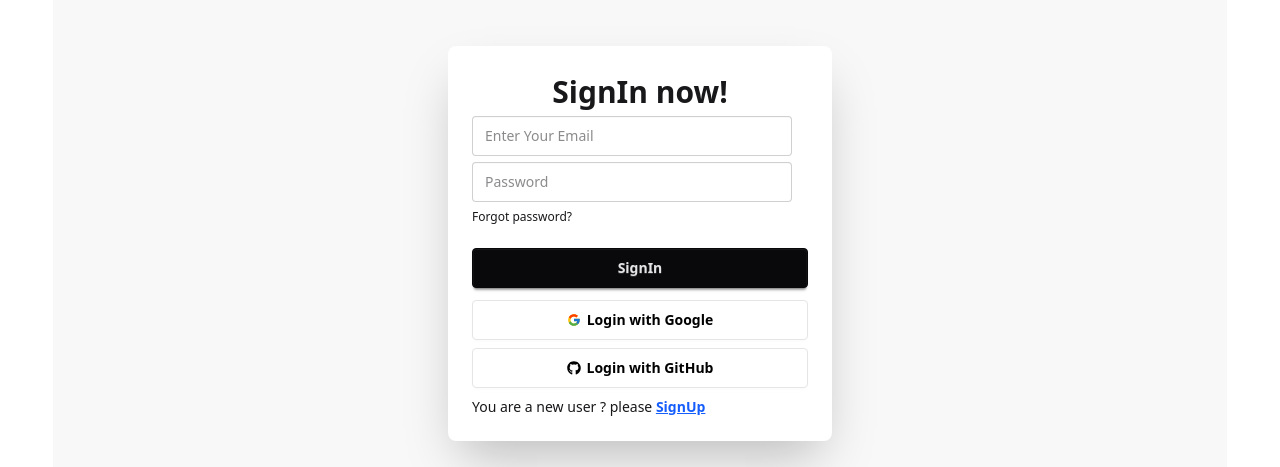
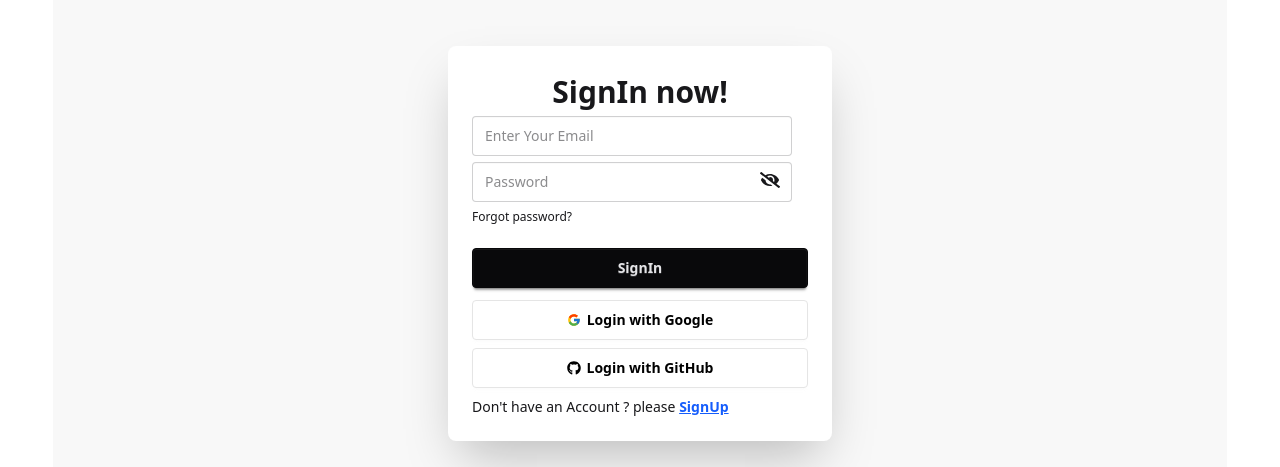
Before and after one commit to AbdurRahimMontu/react-firebase, a React (Vite) app: page /signIn in a window 1280 px wide. Shown: the part 167-634 px from the top of the page. Built offline with nearby package versions, Linux system fonts and the light colour scheme; no server answers.

Commit message:
signIn and signUp form add

```diff
--- a/package.json
+++ b/package.json
@@ -12,10 +12,12 @@
   "dependencies": {
     "@tailwindcss/vite": "^4.1.14",
     "daisyui": "^5.3.7",
+    "firebase": "^12.4.0",
     "react": "^19.1.1",
     "react-dom": "^19.1.1",
     "react-icons": "^5.5.0",
     "react-router": "^7.9.4",
+    "react-toastify": "^11.0.5",
     "tailwindcss": "^4.1.14"
   },
   "devDependencies": {
--- /dev/null
+++ b/src/firebase/firebase.config.js
@@ -0,0 +1,24 @@
+
+import { initializeApp } from "firebase/app";
+import { getAuth } from "firebase/auth";
+
+const firebaseConfig = {
+  apiKey: import.meta.env.VITE_API_KEY,
+  authDomain: import.meta.env.VITE_AUTH_DOMAIN,
+  projectId: import.meta.env.VITE_PROJECT_ID,
+  storageBucket: import.meta.env.VITE_STORAGE_BUCKET,
+  messagingSenderId: import.meta.env.VITE_MESSAGING_SENDER_ID,
+  appId: import.meta.env.VITE_APP_ID,
+};
+
+
+const app = initializeApp(firebaseConfig);
+export const auth = getAuth(app);
+// export default auth;
+
+//   apiKey: import.meta.env.VITE_API_KEY,
+//   authDomain: import.meta.env.VITE_AUTH_DOMAIN,
+//   projectId: import.meta.env.VITE_PROJECT_ID,
+//   storageBucket: import.meta.env.VITE_STORAGE_BUCKET,
+//   messagingSenderId: import.meta.env.VITE_MESSAGING_SENDER_ID,
+//   appId: import.meta.env.VITE_APP_ID,
--- a/src/main.jsx
+++ b/src/main.jsx
@@ -3,10 +3,12 @@ import { createRoot } from 'react-dom/client'
 import './index.css'
 import { RouterProvider } from 'react-router'
 import Routes from './routes/Routes'
+import { ToastContainer } from 'react-toastify'
 
 
 createRoot(document.getElementById('root')).render(
   <StrictMode>
 <RouterProvider router={Routes}></RouterProvider>
+ <ToastContainer />
   </StrictMode>,
 )
--- a/src/pages/SignIn.jsx
+++ b/src/pages/SignIn.jsx
@@ -1,16 +1,43 @@
-import React from 'react';
+import React, { useState } from 'react';
 import { FaGithub, FaGoogle } from 'react-icons/fa';
 import { FcGoogle } from 'react-icons/fc';
 import { Link } from 'react-router';
+import { toast } from 'react-toastify';
+import { FaEye, FaEyeSlash } from 'react-icons/fa';
+import { signInWithEmailAndPassword } from 'firebase/auth';
+import { auth } from '../firebase/firebase.config';
 
 const SignIn = () => {
-    const handleSubmit=(e)=>{
+     const [show, setShow] = useState(false)
+        const handleSignIn=(e)=>{
             e.preventDefault();
             const form = e.target;
             const email = form.email.value;
             const password = form.password.value;
 
             console.log({email, password});
+          // if(password.length < 6){
+          //   toast.warning("Password should be at least 6 digit");
+          //   return;
+          // }
+          // password validation
+          const regularExp = /^(?=.*[a-z])(?=.*[A-Z])(?=.*\d)(?=.*[!@#$%^&*()_\-+=\[\]{};:'",.<>\/?\\|]).{6,}$/;
+
+          if(!regularExp.test(password)){
+            toast.error( "Password must be at least 6 characters long and include uppercase, lowercase, number and one special character.");
+            return;
+          }
+
+            signInWithEmailAndPassword(auth, email, password)
+            .then((res)=>{
+              console.log(res);
+              toast.success("SignIn Successfully")
+            })
+            .catch((error)=>{
+              console.log(error);
+              toast.error(error.message)
+            })
+
         }
     return (
         <div className=' bg-base-200'>
@@ -19,11 +46,16 @@ const SignIn = () => {
 
     <div className="card bg-base-100 w-full  max-w-sm  shadow-2xl">
       <div className="card-body">
-        <form onSubmit={handleSubmit} className="fieldset ">
+        <form onSubmit={handleSignIn} className="fieldset ">
           <h1 className="text-3xl text-center font-bold">SignIn now!</h1>
 
 <input type="email" className="input outline-none" name="email" placeholder="Enter Your Email"/>
-<input type="password" className="input outline-none" name="password" placeholder="Password"/>
+<div className='relative'>
+  <input  type={show?"text" :"password"} className="input outline-none" name="password" placeholder="Password"/>
+  <span onClick={()=>setShow(!show)} className='top-2 right-7 absolute cursor-pointer z-50'>
+   {show? <FaEye size={20}/> : <FaEyeSlash size={20}/> }
+  </span>
+</div>
 
           <div><Link className="link link-hover">Forgot password?</Link></div>
           <button className="btn btn-neutral mt-4">SignIn</button>
@@ -40,7 +72,7 @@ const SignIn = () => {
 </button>
        </div>
 
-        <h3>You are a new user ? please <Link to="/signUp" className='text-blue-600 font-bold underline'>SignUp</Link></h3>
+        <h3>Don't have an Account ? please <Link to="/signUp" className='text-blue-600 font-bold underline'>SignUp</Link></h3>
       </div>
     </div>
   </div>
--- a/src/pages/SignUp.jsx
+++ b/src/pages/SignUp.jsx
@@ -1,14 +1,41 @@
-import React from 'react';
+import React, { useState } from 'react';
 import { Link } from 'react-router';
+import { auth } from '../firebase/firebase.config';
+import { createUserWithEmailAndPassword } from 'firebase/auth';
+import { toast } from 'react-toastify';
+import { FaEye, FaEyeSlash } from 'react-icons/fa';
 
 const SignUp = () => {
-    const handleSubmit=(e)=>{
+  const [show, setShow] = useState(false)
+    const handleSignUp=(e)=>{
         e.preventDefault();
         const form = e.target;
         const email = form.email.value;
         const password = form.password.value;
 
         console.log({email, password});
+      // if(password.length < 6){
+      //   toast.warning("Password should be at least 6 digit");
+      //   return;
+      // }
+      // password validation
+      const regularExp = /^(?=.*[a-z])(?=.*[A-Z])(?=.*\d)(?=.*[!@#$%^&*()_\-+=\[\]{};:'",.<>\/?\\|]).{6,}$/;
+
+      if(!regularExp.test(password)){
+        toast.error( "Password must be at least 6 characters long and include uppercase, lowercase, number and one special character.");
+        return;
+      }
+
+        createUserWithEmailAndPassword(auth, email, password)
+        .then((res)=>{
+          console.log(res);
+          toast.success("SignUp Successfully")
+        })
+        .catch((error)=>{
+          console.log(error);
+          toast.error(error.message)
+        })
+
     }
     return (
         <div className='bg-base-200 '>
@@ -17,13 +44,19 @@ const SignUp = () => {
 
     <div className="card bg-base-100 w-full max-w-sm shrink-0 shadow-2xl">
       <div className="card-body">
-        <form onSubmit={handleSubmit} className="fieldset">
+        <form onSubmit={handleSignUp} className="fieldset">
           <h1 className="text-3xl text-center font-bold">SignUp now!</h1>
 
 <input type="text" className="input outline-none" name="text" placeholder="Enter Your Name"/>
 <input type='url' className="input outline-none" name="url" placeholder="Photo URL"/>
 <input type="email" className="input outline-none" name="email" placeholder="Enter Your Email"/>
-<input type="password" className="input outline-none" name="password" placeholder="Password"/>
+
+<div className='relative'>
+  <input  type={show?"text" :"password"} className="input outline-none" name="password" placeholder="Password"/>
+  <span onClick={()=>setShow(!show)} className='top-2 right-7 absolute cursor-pointer z-50'>
+   {show? <FaEye size={20}/> : <FaEyeSlash size={20}/> }
+  </span>
+</div>
 
           <div><Link className="link link-hover">Forgot password?</Link></div>
           <button className="btn btn-neutral mt-4">SignUp</button>
```
Also changed, not shown: 2 other files (tests, documents, lock files or other folders). Lines whose indentation alone changed are shown as unchanged.
